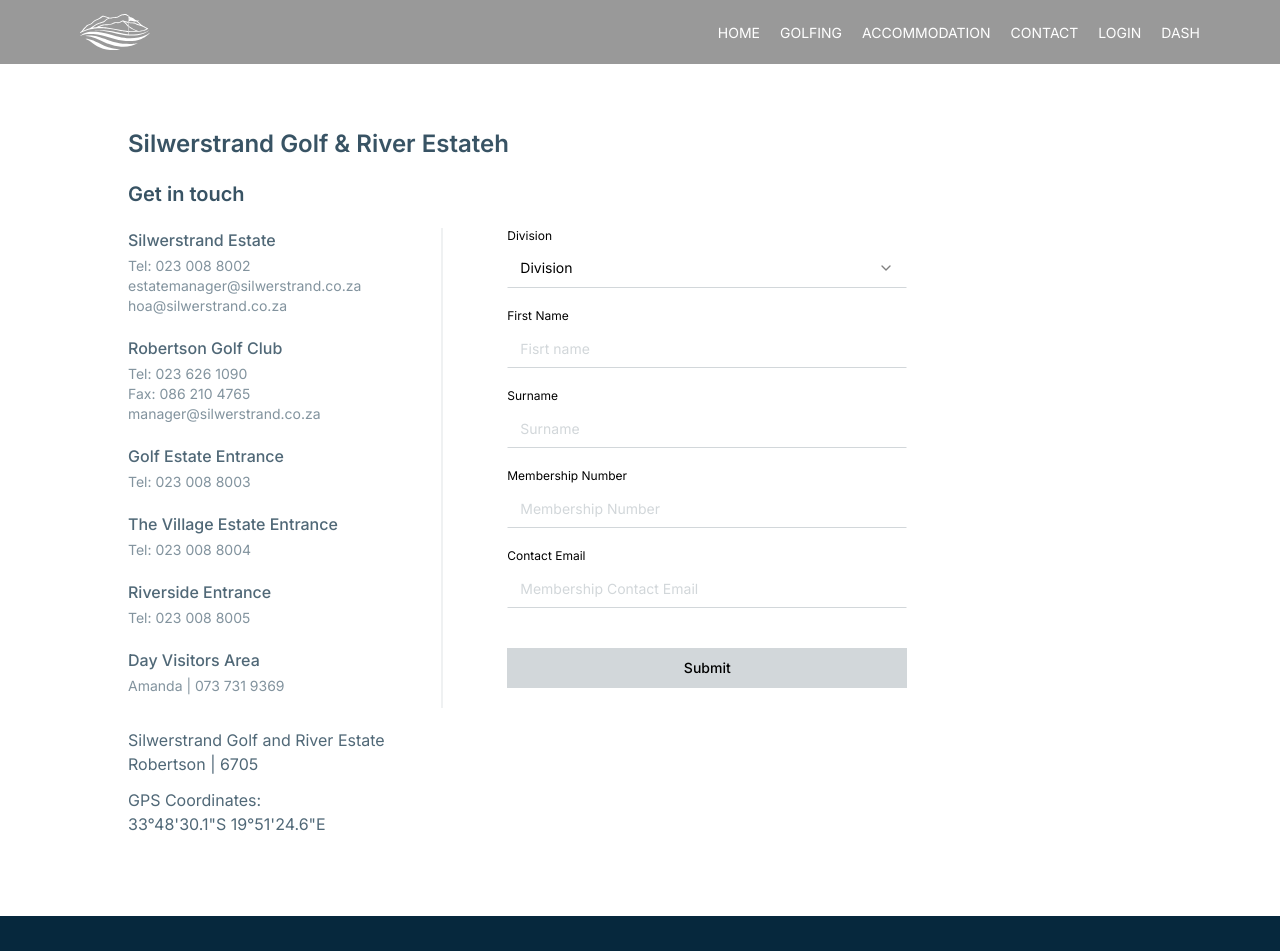
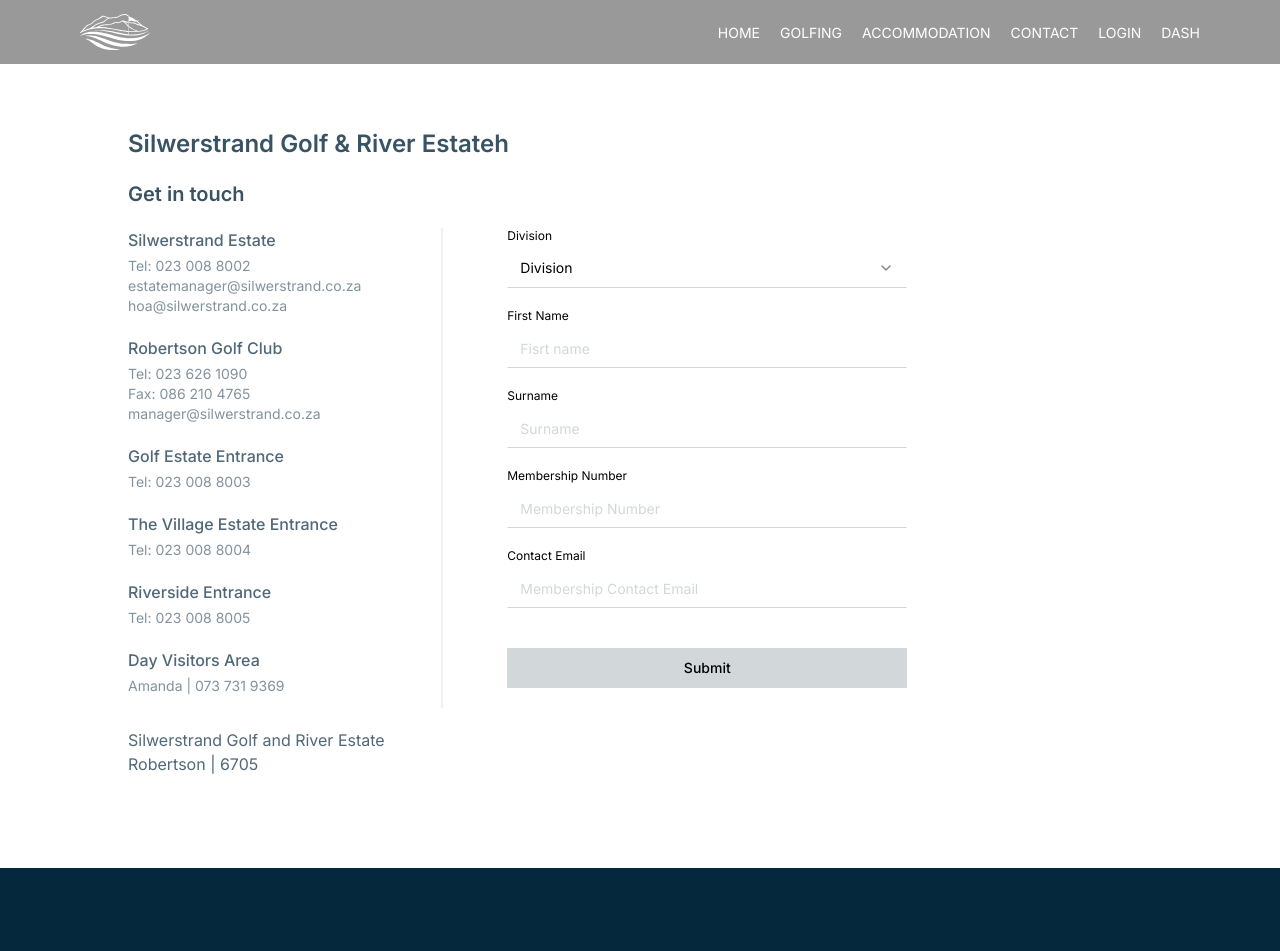
Before and after one commit to Bluntsheep/golf, a Next.js app: page /contact in a window 1280 px wide. Shown: the top 951 px of the page. Built offline with nearby package versions, Linux system fonts and the light colour scheme.

Commit message:
Updates Booking Ui

```diff
--- a/app/contact/page.js
+++ b/app/contact/page.js
@@ -120,10 +120,6 @@
           <br />
           Robertson | 6705
         </p>
-        <p className=" text-secondary/70 ">
-          GPS Coordinates:
-          <br /> 33°48'30.1"S 19°51'24.6"E
-        </p>
       </div>
     </main>
   );
```
